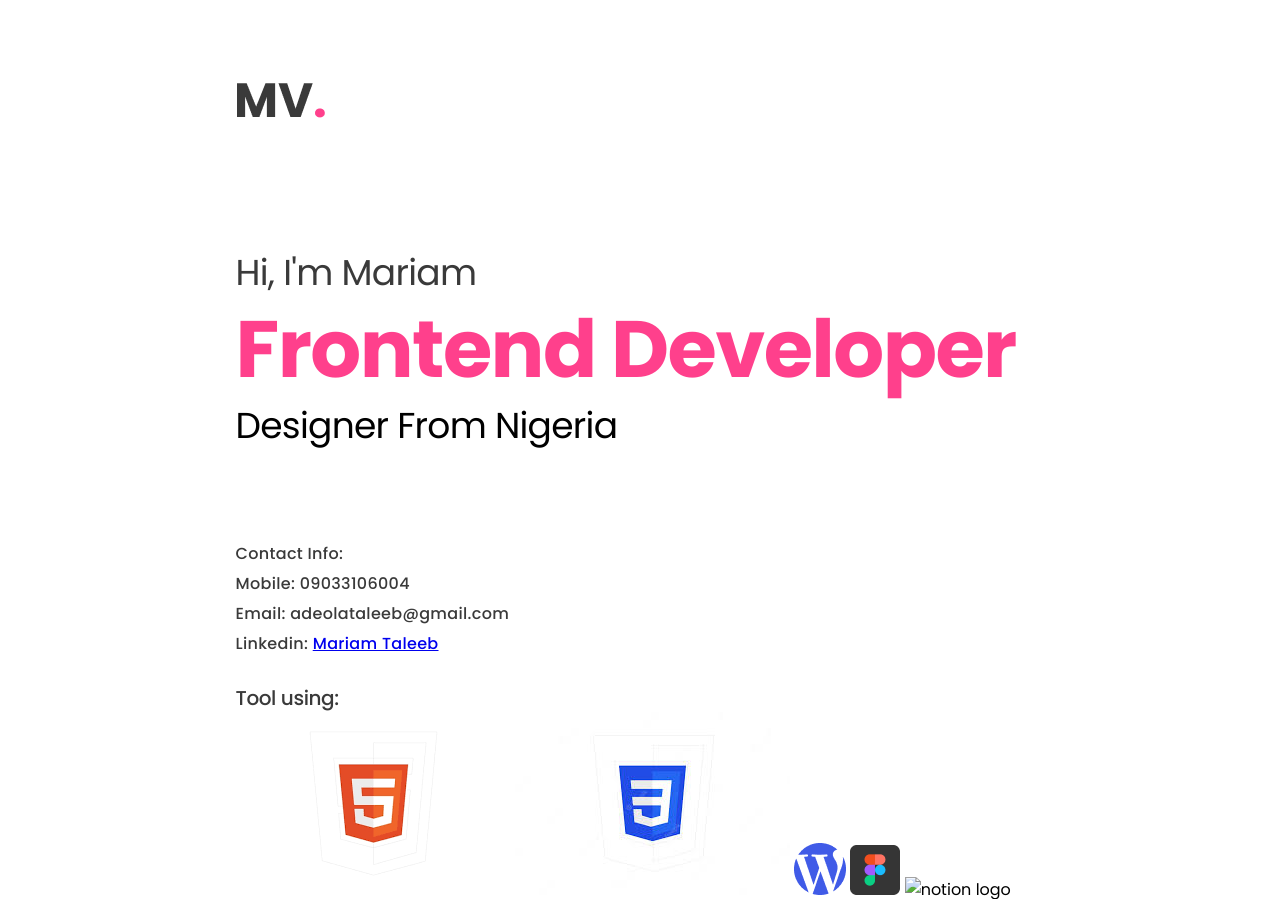
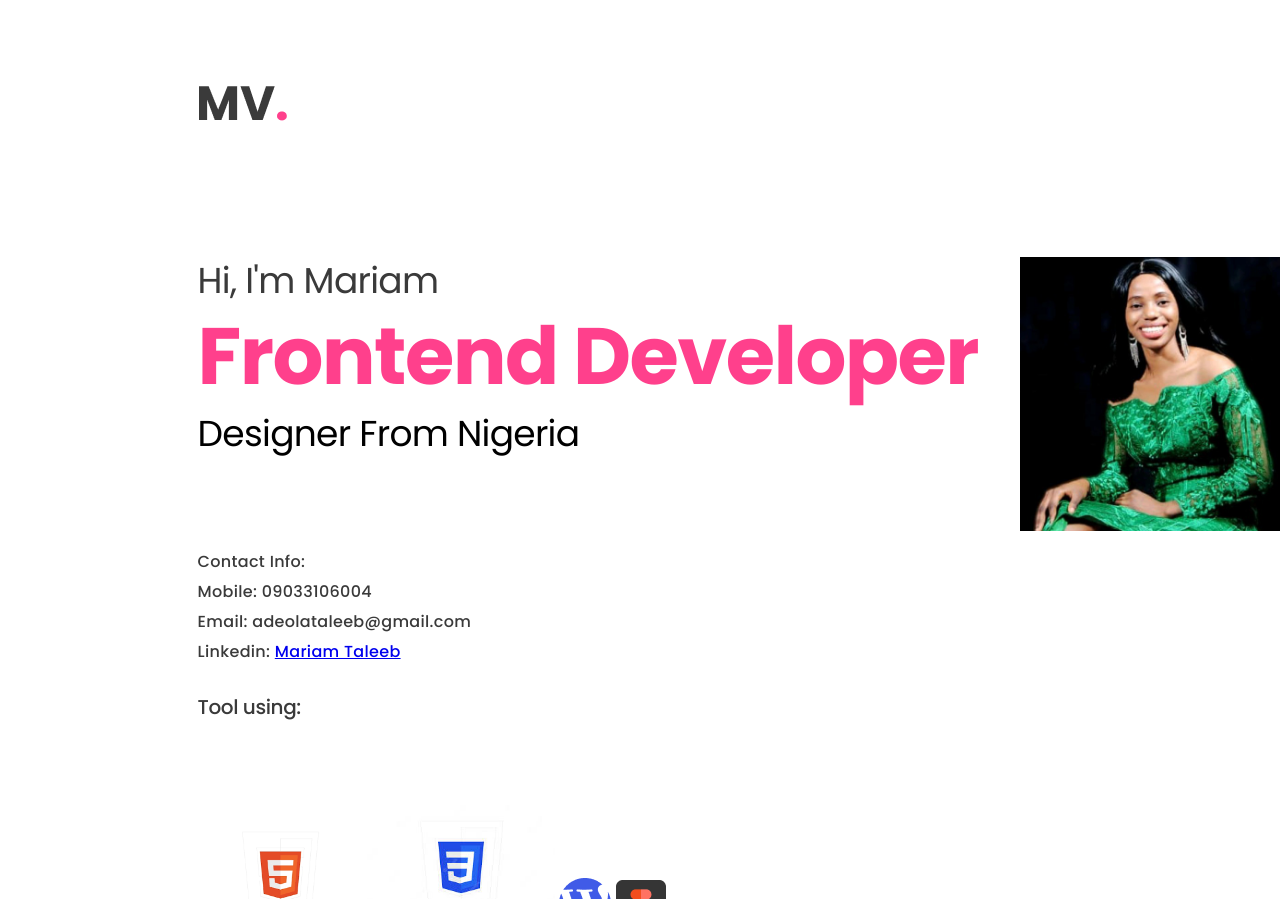
Before and after one commit to Aderiqueza/My-Portfolio, a plain HTML site: page index.html in a window 1280 px wide. Shown: the top 899 px of the page. Drawn offline with Linux system fonts and the light colour scheme.

Commit message:
addednew folder for css, gave class  to tools with styles

```diff
--- a/index.html
+++ b/index.html
@@ -11,6 +11,7 @@
     <link rel="preconnect" href="https://fonts.gstatic.com" crossorigin>
     <link href="https://fonts.googleapis.com/css2?family=Inter:wght@400;500;700&display=swap" rel="stylesheet">
     <link rel="stylesheet" href="styles.css">
+    <link rel="stylesheet" href="stylestolder/toolspic.css">
     <title>My Portifolio</title>
 </head>
 <body>
@@ -19,7 +20,13 @@
     <img src="Assets/MV..png" >
     </div>
     <!--section for intro-contact-tool-profilepicture-->
-    <section class="intro-contact-tool-profilepicture">
+    <section>
+
+<!--div for profilepicture-->
+<div class="profilepicture-container">
+    <img  class="profilepicture" src="Assets/Mariam.jpg">
+</div>
+
     <!--containers for intro-section-->
     <div class="intro-section">
         <p class="greetings">Hi, I'm Mariam</p>
@@ -27,7 +34,7 @@
         <p class="country">Designer From Nigeria</p>
     </div>
     <!--div for contact info-->
-    <div class="contact">
+    <div  class="contact">
        <p>Contact Info: </p>
        <p>Mobile: 09033106004</p>
        <p>Email: adeolataleeb@gmail.com</p>
@@ -36,20 +43,16 @@
     <!--parent div for the whole tool I am familiar with and pictures-->
     <div>
    <!--new div for tool I can use-->
-    <div>
+   <div class="tool-container">
         <p class="tool">Tool using: </p>
     </div>
     <!--container div for tools-pictures-->
     <div class="tools-pictures">
-        <img src="Assets/html 5x.png" alt="html 5 flat logo ">
-        <img src="Assets/css.jpg" alt="css 3 flat logo">
-        <img src="Assets/wps.png" alt="wps logo">
-        <img src="Assets/figma.png" alt="figma logo">
-        <img src="Assets/notion.png" alt="notion logo">
-    </div>
-    <!--div for profilepicture-->
-    <div class="profilepicture">
-        <img src="Assets/Mariam.jpg">
+        <img class="html-5" src="Assets/html 5x.png" alt="html 5 flat logo ">
+        <img class="css3" src="Assets/css.jpg" alt="css 3 flat logo">
+        <img class="wps" src="Assets/wps.png" alt="wps logo">
+        <img class="figma" src="Assets/figma.png" alt="figma logo">
+        <img class="notion" src="Assets/notion.png" alt="notion logo">
     </div>
 
     </div>
--- a/styles.css
+++ b/styles.css
@@ -7,7 +7,7 @@ p{
     margin: 0;
 }
 main{
-    margin-left: 18%;
+    margin-left: 15%;
 }
 .mv{
     margin-top: 8%;
@@ -54,12 +54,11 @@ main{
 }
 .tool{
     color: #3A3A3A;
-font-family: Poppins;
-font-size: 20px;
-font-style: normal;
-font-weight: 500;
-line-height: 132%;
-letter-spacing: -0.4px;
+    font-size: 20px;
+    font-style: normal;
+    font-weight: 500;
+    line-height: 132% ;
+    letter-spacing: -0.4px;
 }
 footer{
     font-family: 'Inter', sans-serif;
@@ -79,15 +78,20 @@ footer{
     margin-bottom: 5%;
 }
 
+.profilepicture-container{
+    background-color: #FF408C;
+    background-image: url(Assets/shape.jpg);
+}
 
 .profilepicture{
     background-color: #FF408C;
-    width: 56.5%;
 
+    margin-right: -2%;
+    width: 25.5%;
+    float: right;
 
 }
-
-.intro-contact-tool-profilepicture{
-    display: grid;
+section{
+    width: 100%;
 
 }
--- /dev/null
+++ b/stylestolder/toolspic.css
@@ -0,0 +1,15 @@
+.html-5{
+    background-color: green;
+    height: 110px;
+    margin-top: 100px;
+}
+.css3{
+    height: 125px;
+}
+.notion{
+    height: 110px;
+}
+.tools-pictures{
+margin: 0;
+margin-bottom: 50px;
+}
```
